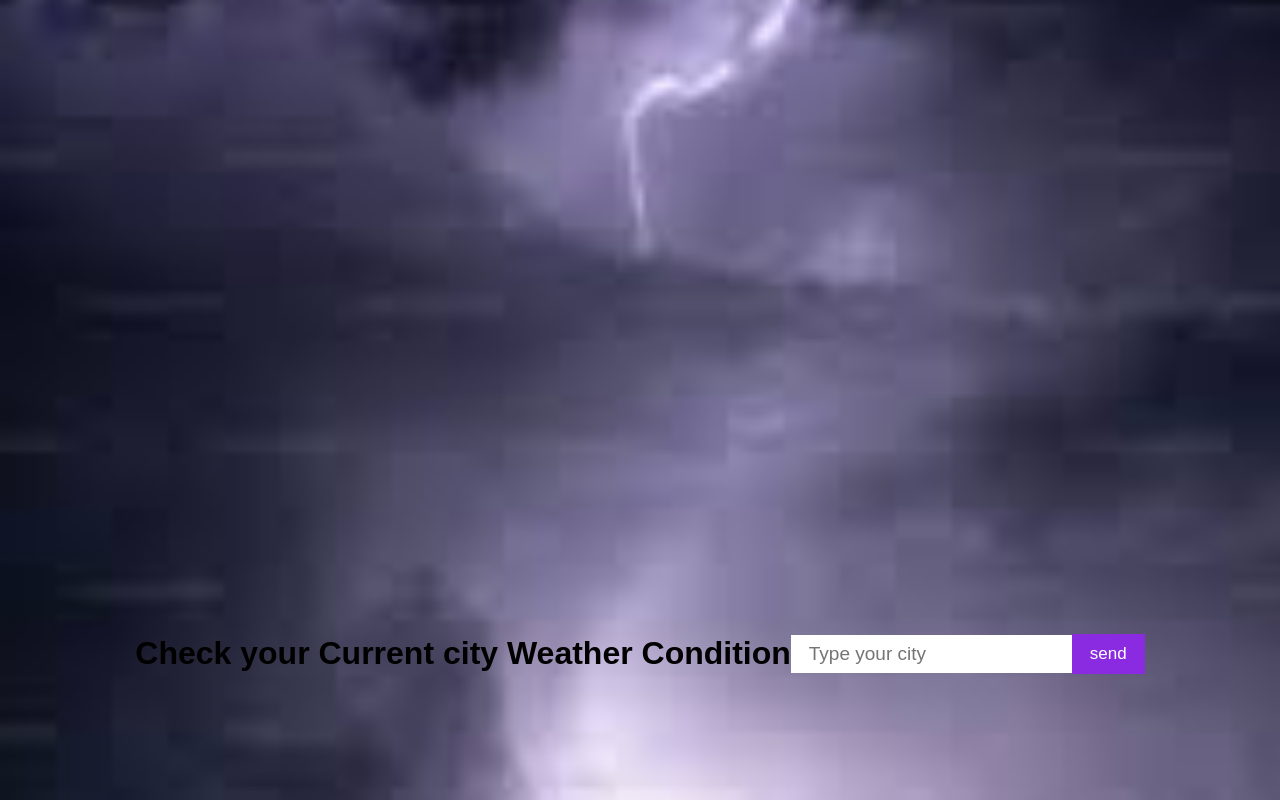
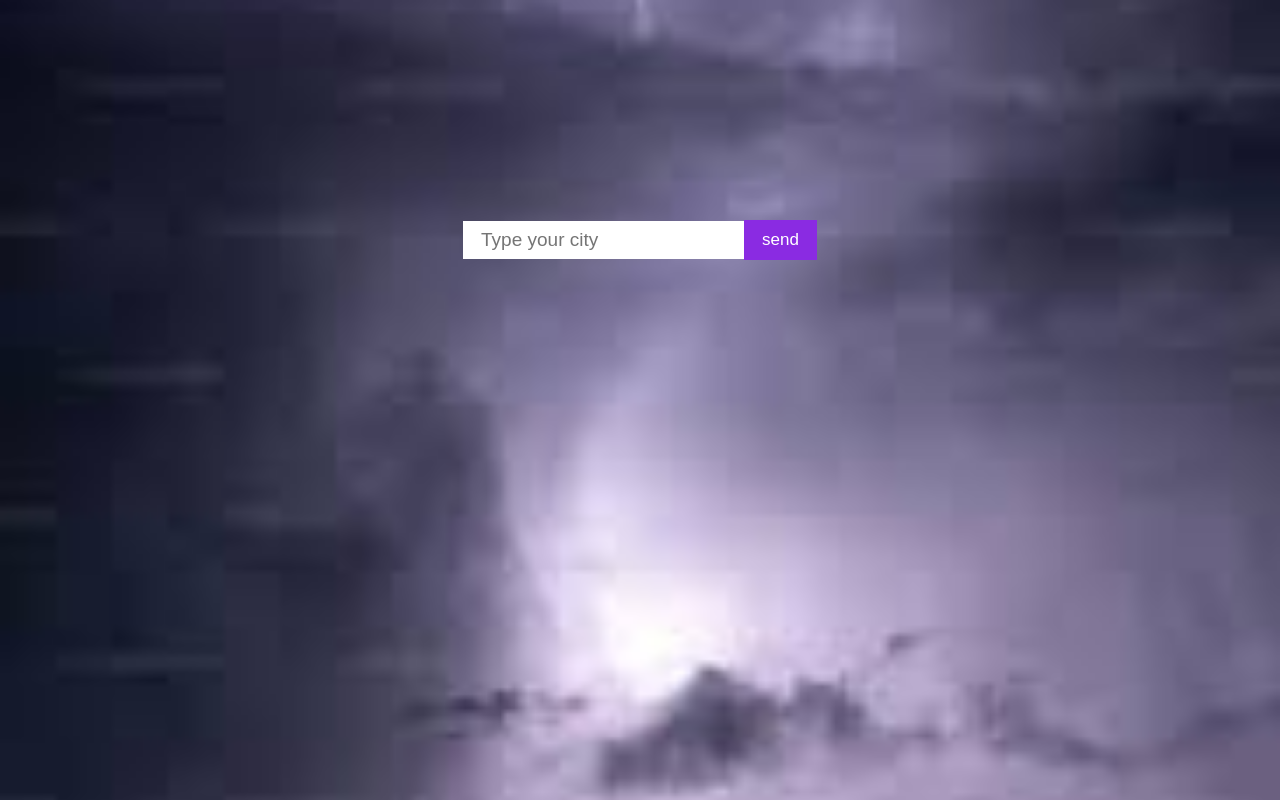
Before and after one commit to Anit81/weather-app, a React (Vite) app: page / in a window 1280 px wide. Built offline with nearby package versions, Linux system fonts and the light colour scheme.

Commit message:
Update weather.jsx

```diff
--- a/src/weather compnent/weather.jsx
+++ b/src/weather compnent/weather.jsx
@@ -24,7 +24,7 @@ export function WeathearAppComponent(){
     <>
 
     <div className='input-btn'>
-        <h1>Check your Current city Weather Condition</h1>
+
         <input placeholder='Type your city' className='input-field' onChange={inputField} value={inputChat} />
       <button className='butt' onClick={fetchWeather}>send</button>
     </div>
```
